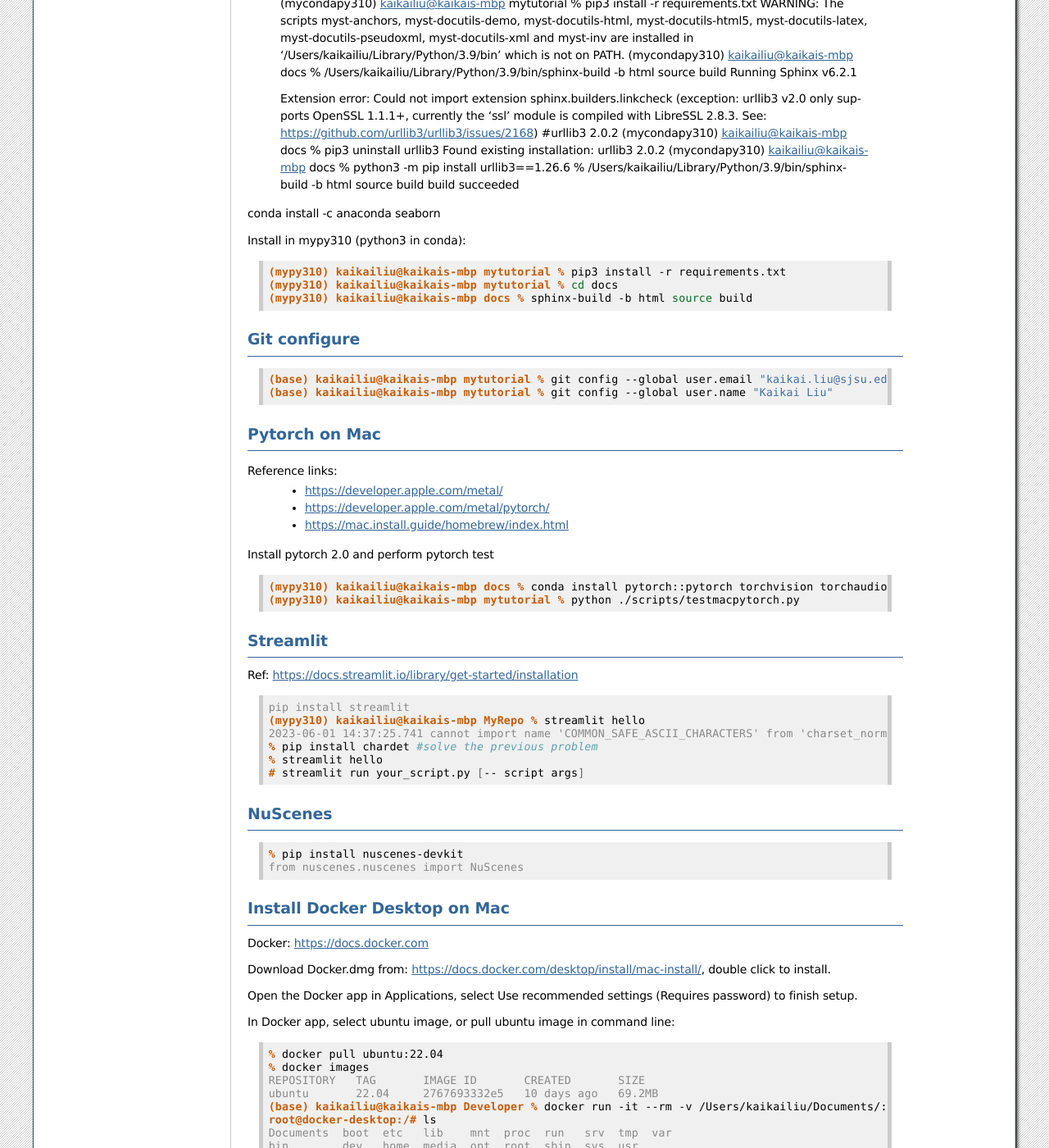
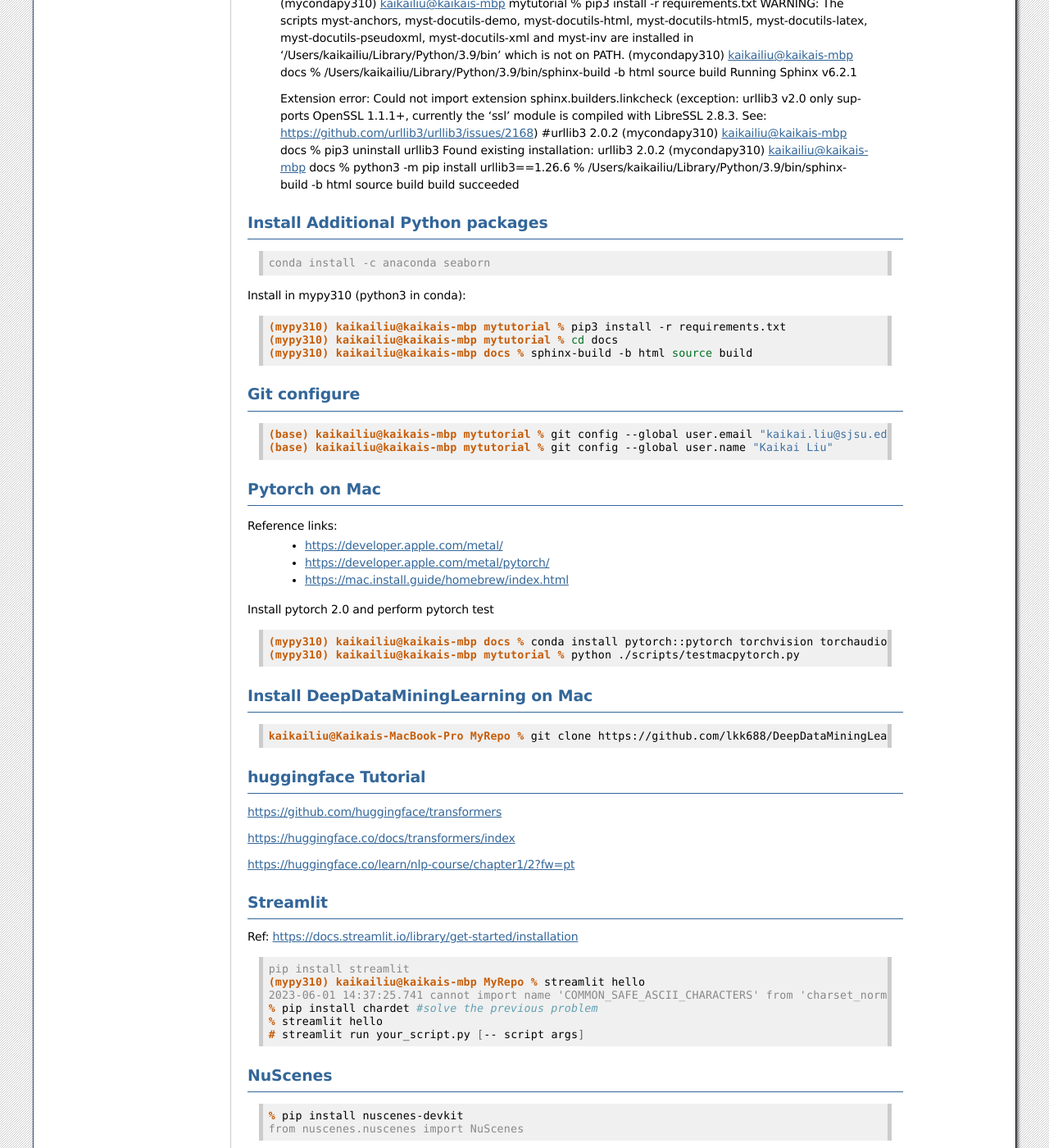
Before and after one commit to lkk688/mytutorial, a Sphinx documentation site: the page built from docs/source/MacML.rst, in a window 1280 px wide and 1400 px high, scrolled down 911 px. Shown: the whole window at 82% size. Built offline with Sphinx 7.4.7, drawn with Linux system fonts in a browser that asks for light colours; some of the changed text lies outside the part shown.

Commit message:
update condaenv

```diff
--- a/docs/source/HPC2.rst
+++ b/docs/source/HPC2.rst
@@ -159,7 +159,11 @@
    2 Sockets in /var/run/screen/S-010796032.
    (mycondapy39) [010796032@cs001 3DDepth]$ python ./mydetector3d/tools/mytrain.py
 
+Reconnect to a previous session:
 
-screen –r session_name (the name you get from screen -ls)
+.. code-block:: console
+
+   $ screen -r session_name #(the name you get from screen -ls)
+
 screen -S session_name -X quit to terminate a detached session (Ctrl+a d to detach a session)
 You can use Control+A, then ESC to enable the scroll up. Move up/down with the arrow keys ( ↑ and ↓ ). When you're done, hit q or Escape to get back to the end of the scroll buffer.
--- a/docs/source/MacML.rst
+++ b/docs/source/MacML.rst
@@ -72,7 +72,12 @@
   % /Users/kaikailiu/Library/Python/3.9/bin/sphinx-build -b html source build
   build succeeded
 
-conda install -c anaconda seaborn
+Install Additional Python packages
+----------------------------------
+
+.. code-block:: console
+
+  conda install -c anaconda seaborn
 
 Install in mypy310 (python3 in conda):
 
@@ -103,6 +108,21 @@
 
   (mypy310) kaikailiu@kaikais-mbp docs % conda install pytorch::pytorch torchvision torchaudio -c pytorch
   (mypy310) kaikailiu@kaikais-mbp mytutorial % python ./scripts/testmacpytorch.py
+
+Install DeepDataMiningLearning on Mac
+-------------------------------------
+
+.. code-block:: console
+
+  kaikailiu@Kaikais-MacBook-Pro MyRepo % git clone https://github.com/lkk688/DeepDataMiningLearning.git
+
+huggingface Tutorial
+--------------------
+https://github.com/huggingface/transformers
+
+https://huggingface.co/docs/transformers/index
+
+https://huggingface.co/learn/nlp-course/chapter1/2?fw=pt
 
 Streamlit
 ---------
```
Also changed, not shown: docs/source/CondaEnv.rst (+8 -0 lines).
